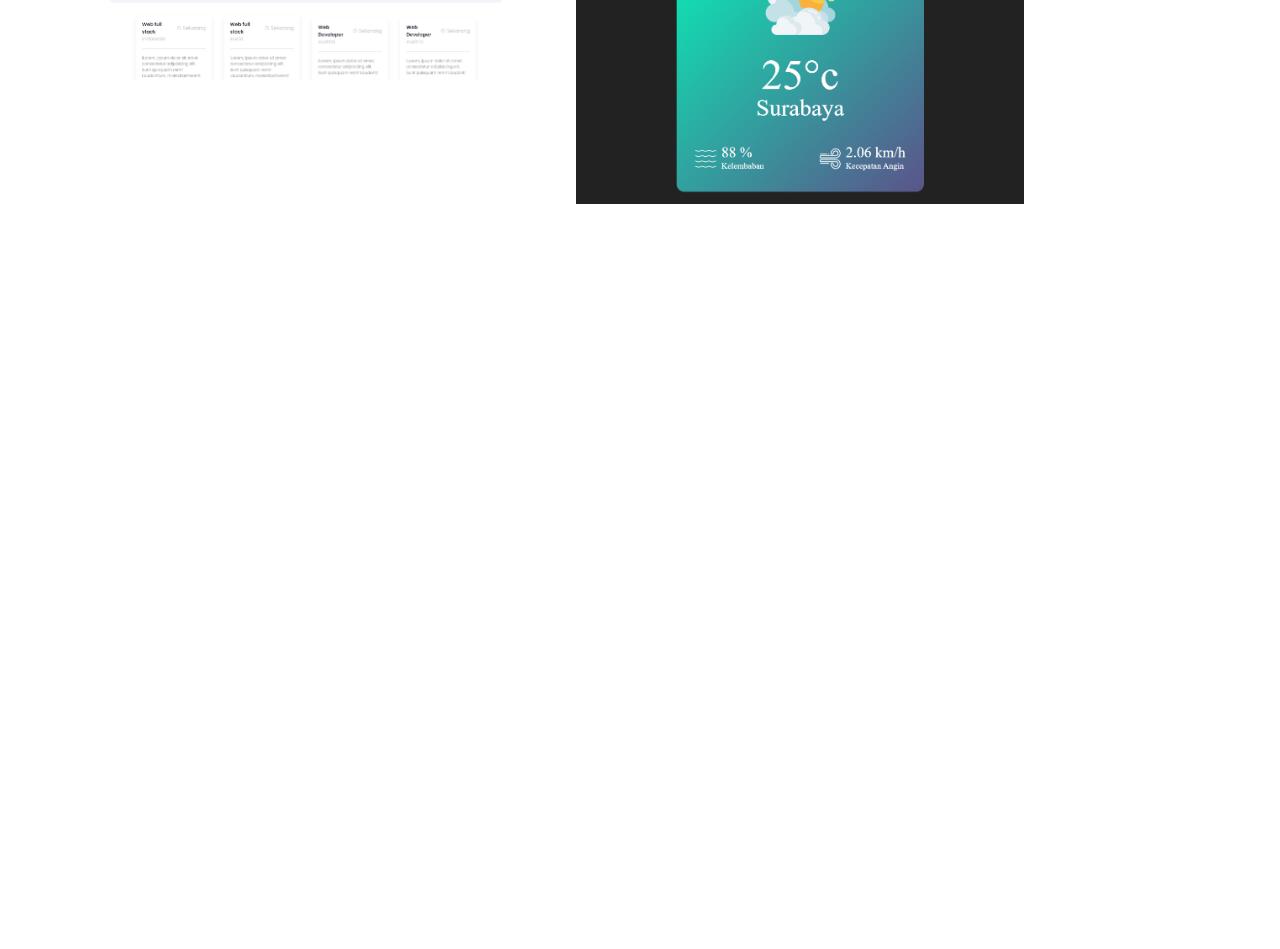
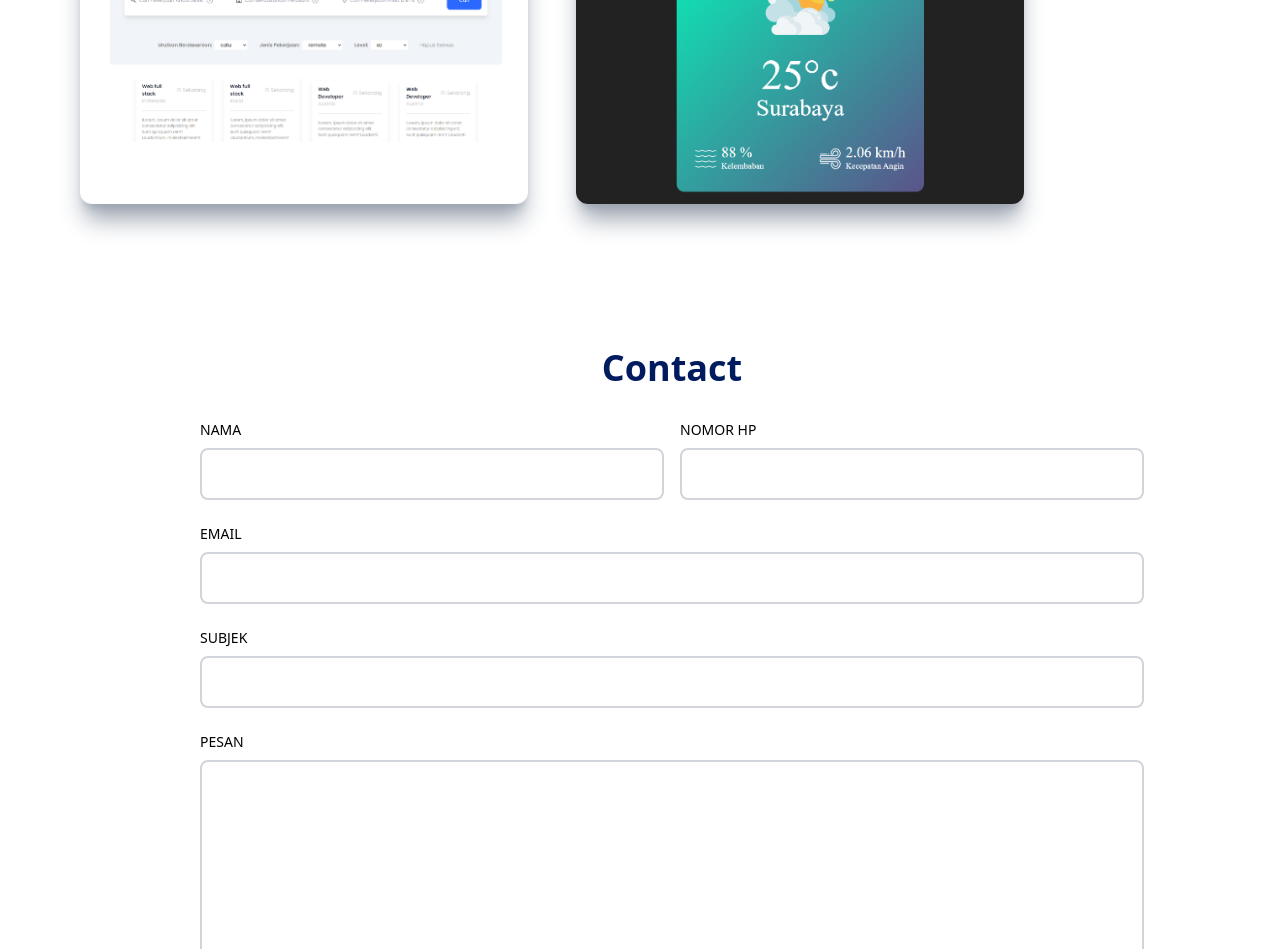
Before and after one commit to CaseStudyProgramming/PortfolioReact1, a React (Vite) app: page / in a window 1280 px wide. Shown: the part 1848-2797 px from the top of the page. Before the commit the page ends 2116 px from the top, so only its background shows below. Built offline with nearby package versions, Linux system fonts and the light colour scheme.

Commit message:
nambah contact

```diff
--- a/src/App.jsx
+++ b/src/App.jsx
@@ -4,6 +4,7 @@ import SideNav from "./Components/SideNav";
 import Main from "./Components/Main";
 import Work from "./Components/Work";
 import Projects from "./Components/Projects";
+import Contact from "./Components/Contact";
 
 function App() {
   return (
@@ -13,6 +14,7 @@ function App() {
         <Main />
         <Work />
         <Projects />
+        <Contact />
       </div>
     </>
   );
--- /dev/null
+++ b/src/Components/Contact.jsx
@@ -0,0 +1,82 @@
+import React from "react";
+
+const Contact = () => {
+  return (
+    <div id="contact" className=" max-w-[1040px] m-auto md:pl-20 p-4 py-16">
+      <h1 className=" py-4 text-4xl font-bold text-center text-[#001b5e] ">
+        Contact
+      </h1>
+      <form
+        action="https://getform.io/f/8de6ecf7-77ba-4e08-8d6c-65479568cc2f"
+        method="post"
+        encType="multipart/form-data"
+      >
+        <div className=" grid md:grid-cols-2 gap-4 w-full py-2">
+          <div className="flex flex-col">
+            <label htmlFor="" className=" uppercase text-sm py-2">
+              Nama
+            </label>
+            <input
+              type="text"
+              name="Nama"
+              className=" border-2 rounded-lg p-3 flex border-gray-300"
+              required
+            />
+          </div>
+          <div className="flex flex-col">
+            <label htmlFor="" className=" uppercase text-sm py-2">
+              Nomor HP
+            </label>
+            <input
+              type="text"
+              name="NomorHP"
+              className=" border-2 rounded-lg p-3 flex border-gray-300"
+              required
+            />
+          </div>
+        </div>
+
+        <div className="flex flex-col py-2">
+          <label htmlFor="" className=" uppercase text-sm py-2">
+            Email
+          </label>
+          <input
+            type="email"
+            name="Email"
+            className=" border-2 rounded-lg p-3 flex border-gray-300"
+            required
+          />
+        </div>
+        <div className="flex flex-col py-2">
+          <label htmlFor="" className=" uppercase text-sm py-2">
+            Subjek
+          </label>
+          <input
+            type="text"
+            name="Subjek"
+            className=" border-2 rounded-lg p-3 flex border-gray-300"
+            required
+          />
+        </div>
+        <div className="flex flex-col py-2">
+          <label htmlFor="" className=" uppercase text-sm py-2">
+            Pesan
+          </label>
+          <textarea
+            name="Pesan"
+            id=""
+            rows="10"
+            className=" border-2 rounded-lg p-3 flex border-gray-300"
+            required
+          ></textarea>
+        </div>
+
+        <button className=" bg-[#1ef12c] text-gray-100 mt-4 w-full rounded-lg p-4">
+          Kirim
+        </button>
+      </form>
+    </div>
+  );
+};
+
+export default Contact;
--- a/src/Components/Projects.jsx
+++ b/src/Components/Projects.jsx
@@ -15,8 +15,16 @@ const Projects = () => {
       </p>
 
       <div className="grid sm:grid-cols-2 gap-12">
-        <ProjectsItem img={GambarProjects} title="PencarianJobs" />
-        <ProjectsItem img={GambarProjects1} title="Cuaca" />
+        <ProjectsItem
+          img={GambarProjects}
+          title="PencarianJobs"
+          bahasa="React Vite"
+        />
+        <ProjectsItem
+          img={GambarProjects1}
+          title="Cuaca"
+          bahasa="HTML,CSS,JS"
+        />
         {/* <ProjectsItem img={} title="Cuaca"/>
         <ProjectsItem img={} title="Cuaca"/> */}
       </div>
--- a/src/Components/ProjectsItem.jsx
+++ b/src/Components/ProjectsItem.jsx
@@ -1,9 +1,20 @@
 import React from "react";
 
-const ProjectsItem = ({ img, title }) => {
+const ProjectsItem = ({ img, title, bahasa }) => {
   return (
-    <div>
-      <img src={img} alt="/" />
+    <div className=" relative flex items-center justify-center h-auto w-full shadow-xl shadow-gray-400 rounded-xl group hover:bg-gradient-to-r from-gray-200 to-[#001b5e]">
+      <img src={img} alt="/" className=" rounded-xl group-hover:opacity-10" />
+      <div className="hidden group-hover:block absolute top-[50%] left-[50%] translate-x-[-50%] translate-y-[-50%]">
+        <h3 className=" text-2xl font-bold text-white tracking-wider text-center">
+          {title}
+        </h3>
+        <p className="pb-4 pt-2 text-white text-center">{bahasa}</p>
+        <a href="http://">
+          <p className=" text-center p-3 rounded-lg bg-white text-gray-700 cursor-pointer font-bold text-lg">
+            Lihat Projects
+          </p>
+        </a>
+      </div>
     </div>
   );
 };
--- a/src/Components/SideNav.jsx
+++ b/src/Components/SideNav.jsx
@@ -22,6 +22,7 @@ const SideNav = () => {
       {nav ? (
         <div className="fixed w-full h-screen bg-white/90 flex flex-col justify-center items-center z-20">
           <a
+            onClick={handledNav}
             href="#main"
             className="w-[75%] flex justify-center rounded-full shadow-lg bg-gray-100 shadow-gray-400 m-2 p-4 cursor-pointer hover:scale-110 ease-in duration-200"
           >
@@ -29,6 +30,7 @@ const SideNav = () => {
             <span className="pl-4">Home</span>
           </a>
           <a
+            onClick={handledNav}
             href="#work"
             className="w-[75%] flex justify-center rounded-full shadow-lg bg-gray-100 shadow-gray-400 m-2 p-4 cursor-pointer hover:scale-110 ease-in duration-200"
           >
@@ -36,6 +38,7 @@ const SideNav = () => {
             <span className="pl-4">Work</span>
           </a>
           <a
+            onClick={handledNav}
             href="#projects"
             className="w-[75%] flex justify-center rounded-full shadow-lg bg-gray-100 shadow-gray-400 m-2 p-4 cursor-pointer hover:scale-110 ease-in duration-200"
           >
@@ -43,6 +46,7 @@ const SideNav = () => {
             <span className="pl-4">Projects</span>
           </a>
           <a
+            onClick={handledNav}
             href="#main"
             className="w-[75%] flex justify-center rounded-full shadow-lg bg-gray-100 shadow-gray-400 m-2 p-4 cursor-pointer hover:scale-110 ease-in duration-200"
           >
@@ -50,6 +54,7 @@ const SideNav = () => {
             <span className="pl-4">Resume</span>
           </a>
           <a
+            onClick={handledNav}
             href="#contact"
             className="w-[75%] flex justify-center rounded-full shadow-lg bg-gray-100 shadow-gray-400 m-2 p-4 cursor-pointer hover:scale-110 ease-in duration-200"
           >
--- a/src/index.css
+++ b/src/index.css
@@ -1,3 +1,7 @@
 @tailwind base;
 @tailwind components;
 @tailwind utilities;
+
+*{
+    scroll-behavior: smooth;
+}
```
